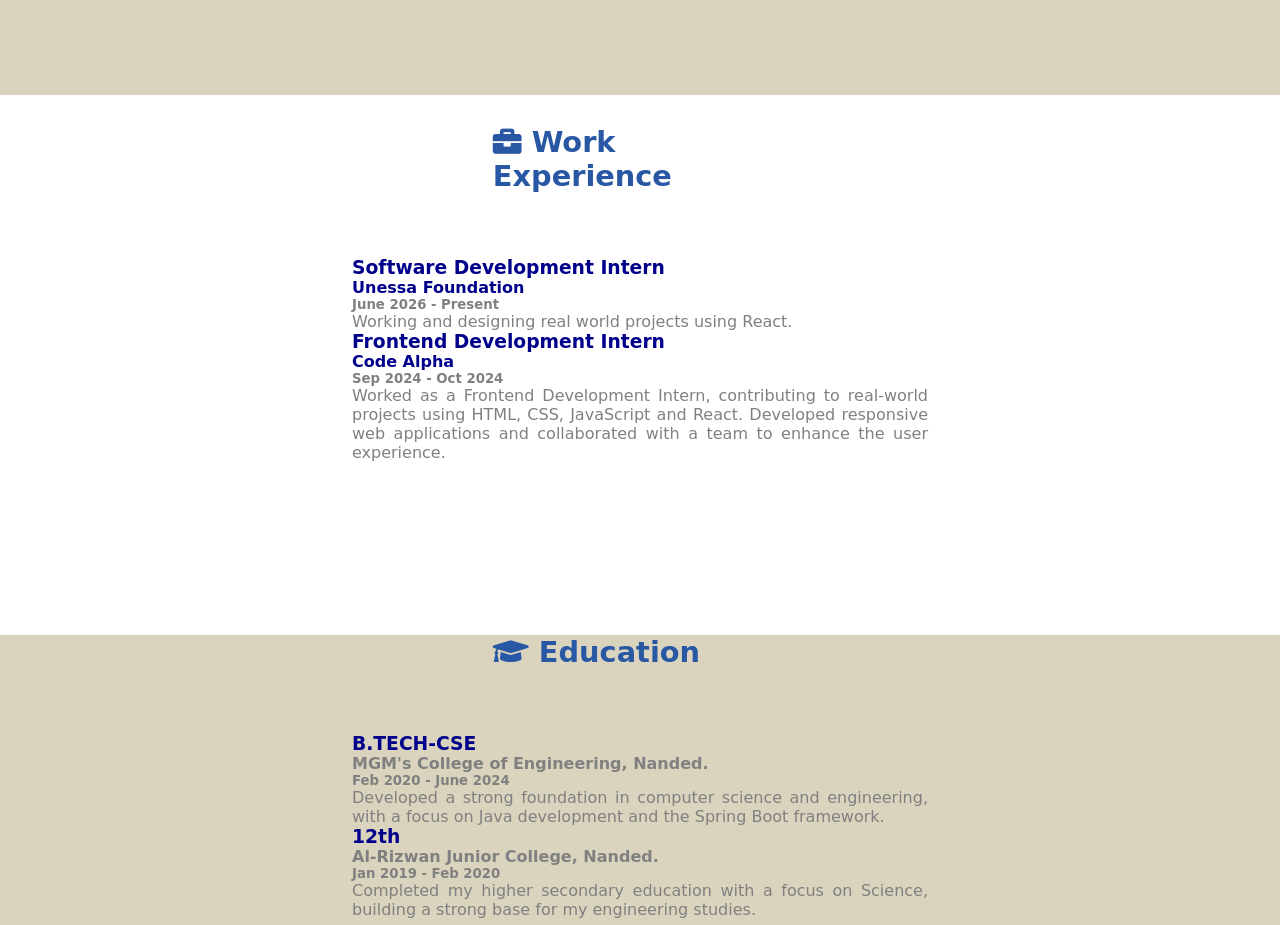
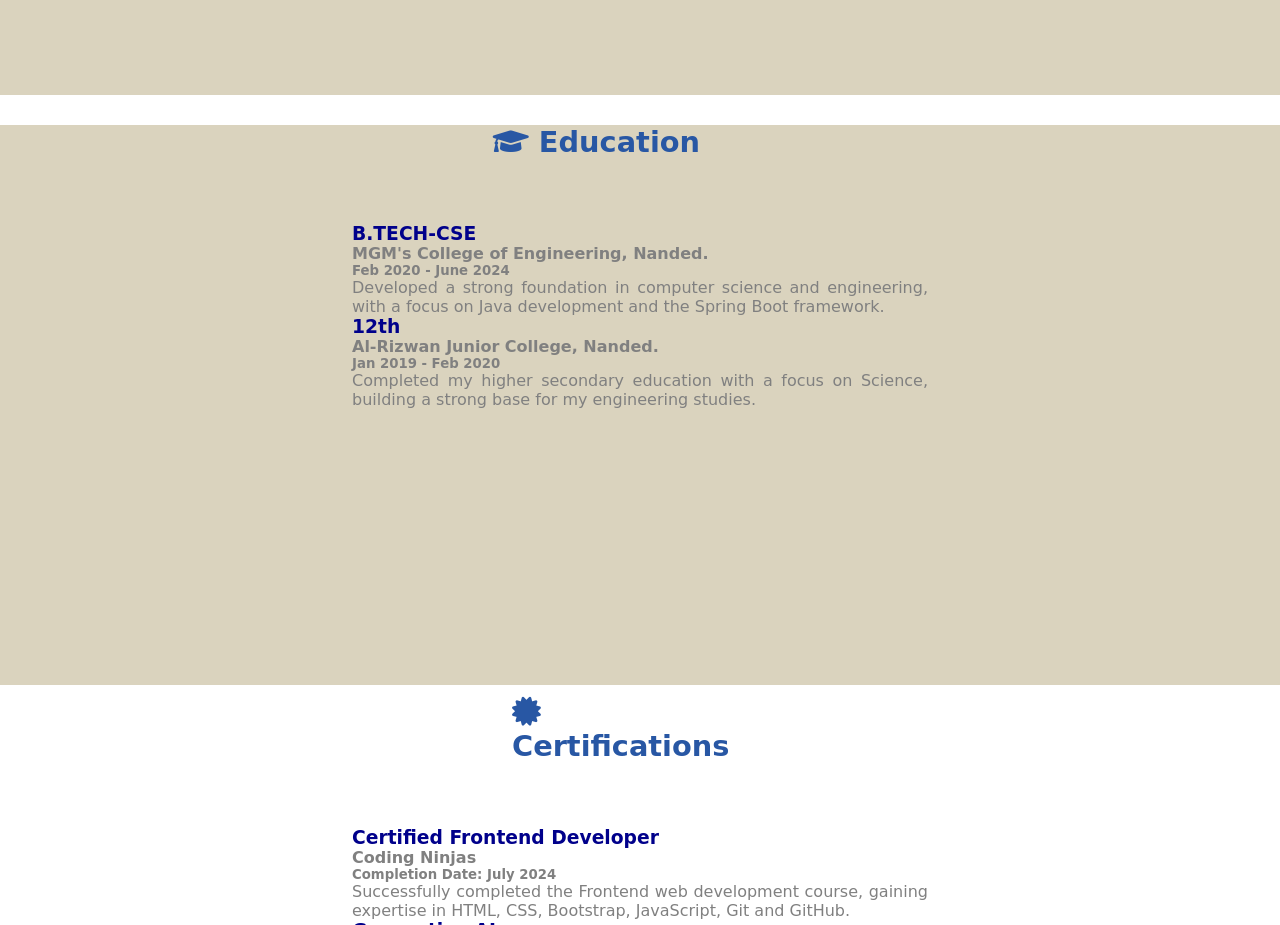
Before and after one commit to ShaziyaKhanam888/Personal_Portfolio, a plain HTML site: page index.html in a window 1280 px wide. Shown: the part 1600-2525 px from the top of the page. Drawn offline with nearby package versions, Linux system fonts and the light colour scheme.

Commit message:
updated
Removed the work experience section from the index.html file.

```diff
--- a/index.html
+++ b/index.html
@@ -131,44 +131,7 @@
           </div>
         </div>
       </section>
-      <section id="experience">
-        <h1 class="section-heading mb75px">
-          <span>
-            <i class="fas fa-briefcase"></i>
-          </span>
-          <span> Work Experience </span>
-        </h1>
 
-        <div class="timeline">
-          <div class="timeline-box">
-            <div class="timeline-container">
-              <h3 class="experience-designation m0 m-blue">
-                <span class="text-highlight">Software Development Intern</span>
-              </h3>
-              <h4 class="experience-company-name">
-                <span class="text-highlight">Unessa Foundation</span>
-              </h4>
-              <h5 class="experience-duration m0">June 2026 - Present</h5>
-              <p class="experience-description text-align-justify">
-                Working and designing real world projects using React.
-              </p>
-              <h3 class="experience-designation m0 m-blue">
-                <span class="text-highlight">Frontend Development Intern</span>
-              </h3>
-              <h4 class="experience-company-name">
-                <span class="text-highlight">Code Alpha</span>
-              </h4>
-              <h5 class="experience-duration m0">Sep 2024 - Oct 2024</h5>
-              <p class="experience-description text-align-justify">
-                Worked as a Frontend Development Intern, contributing to
-                real-world projects using HTML, CSS, JavaScript and React.
-                Developed responsive web applications and collaborated with a
-                team to enhance the user experience.
-              </p>
-            </div>
-          </div>
-        </div>
-      </section>
 
       <section id="education">
         <h1 class="section-heading mb75px">
```
